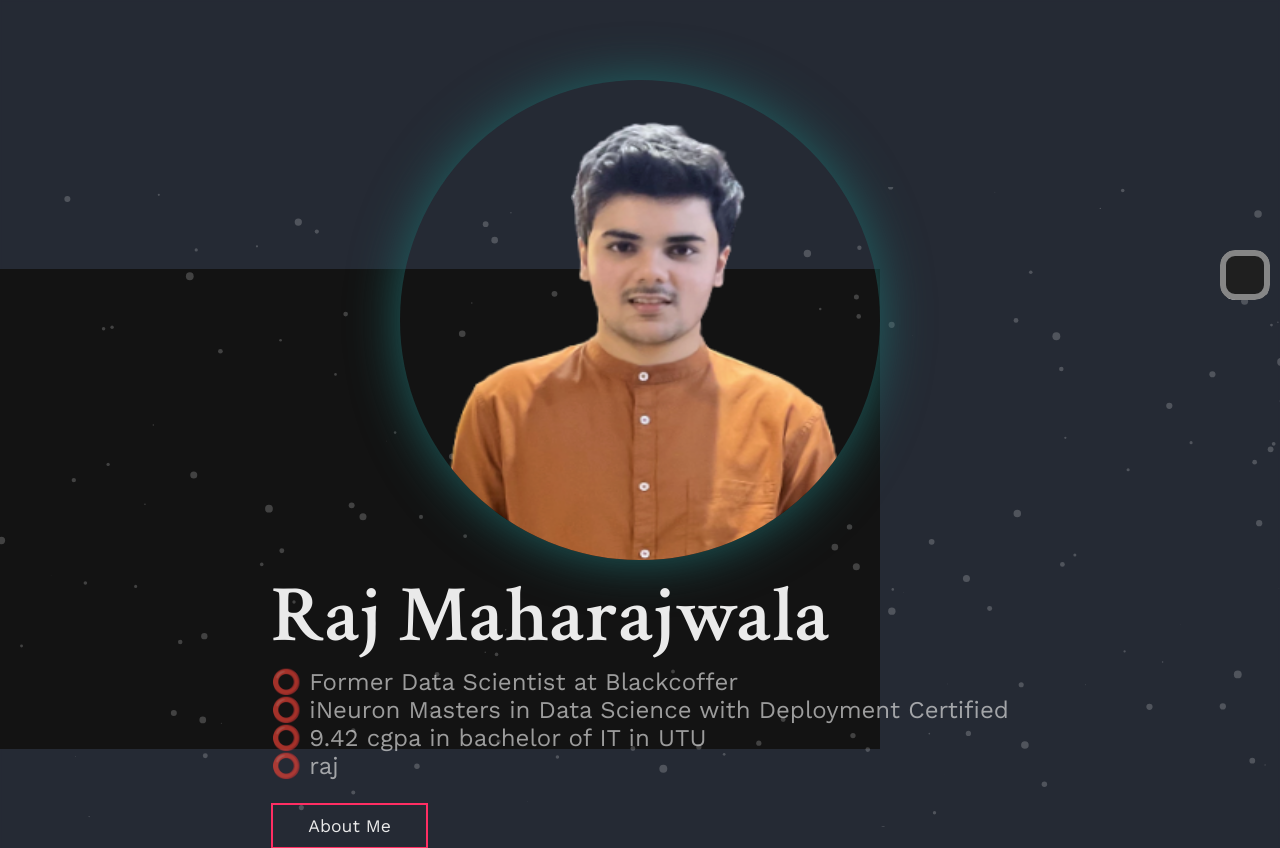
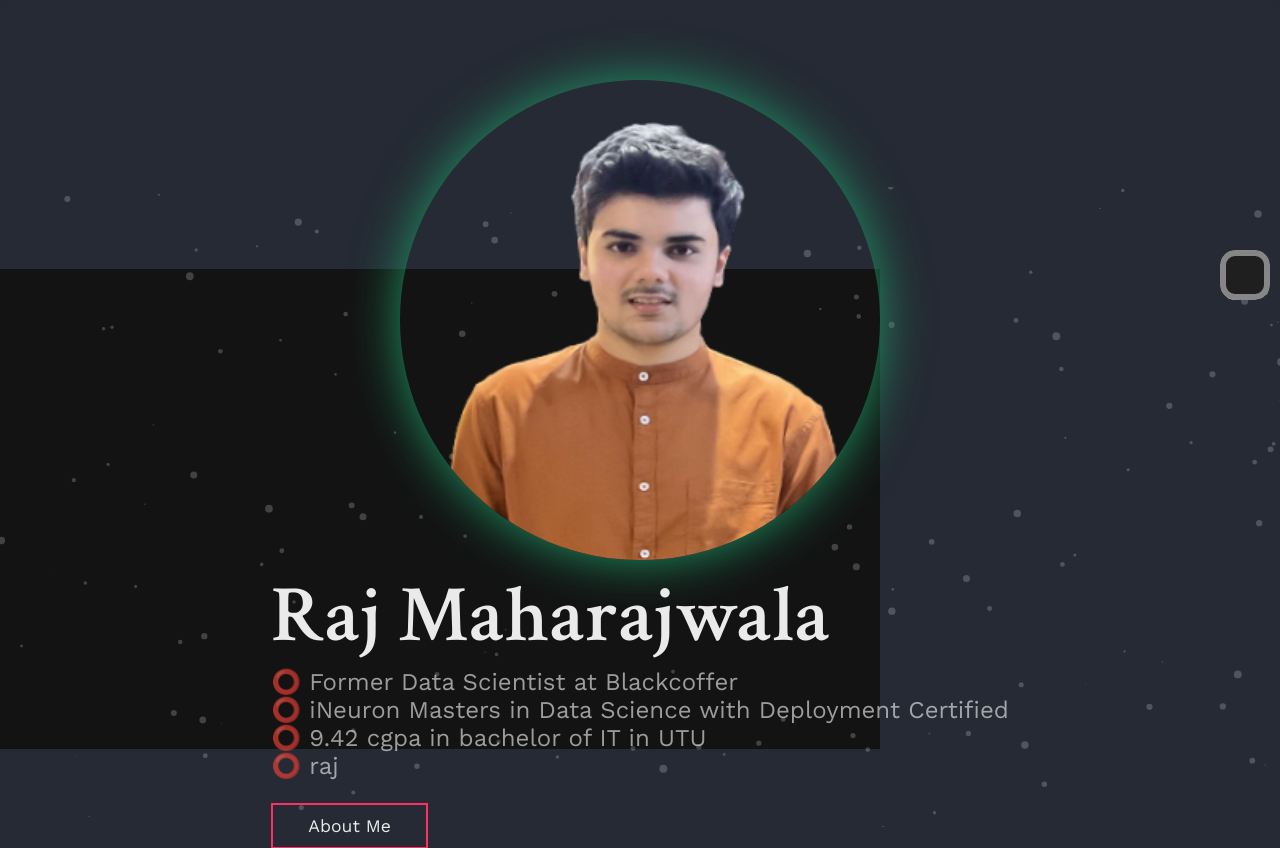
Before and after one commit to raj-maharajwala/Portfolio_Website, a PHP site: page / in a window 1280 px wide. Shown: the top 848 px of the page. Run offline with PHP 8.4, Linux system fonts and the light colour scheme; some libraries are stand-ins or nearby versions.

Commit message:
Update style.css

```diff
--- a/style.css
+++ b/style.css
@@ -67,7 +67,7 @@ body {
   height: 30em;
   border-radius: 50%;
   margin: 0 30px;
-  box-shadow: 0 0 50px rgba(30, 100, 100, 100);
+  box-shadow: 0 0 50px rgba(30, 150, 100, 100);
 }
 #main .user_info .btn {
   padding: 0.6em 2em;
```
